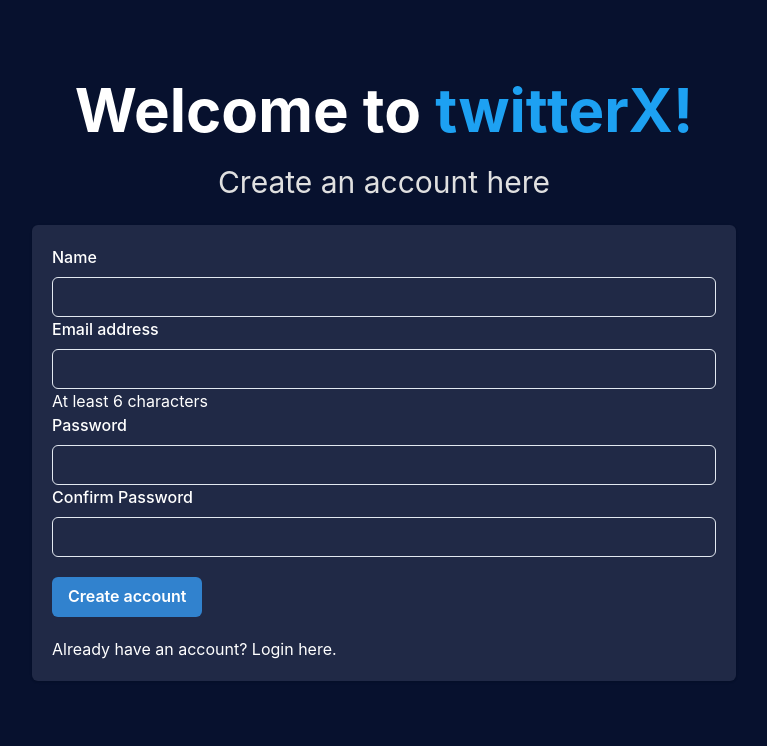
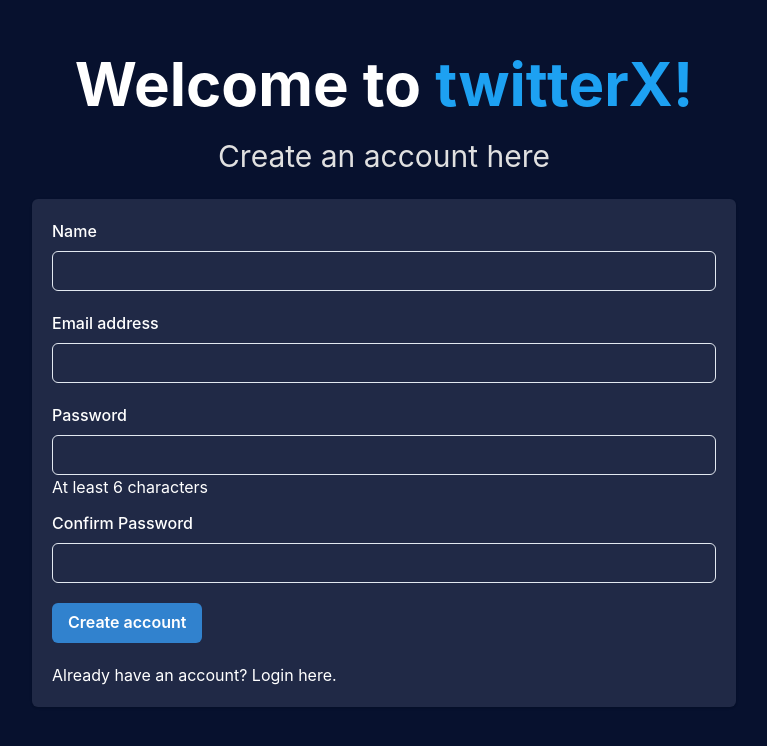
Before and after one commit to blahfrk/-6--Twitter-Clone, a React (Vite) app in the folder twitterX/: page /register in a window 1280 px wide. Shown: the part 180-926 px from the top of the page, without its empty margins (256-1023 px from the left). Built offline with nearby package versions, Linux system fonts and the light colour scheme; no server answers.

Commit message:
minor changes

```diff
--- a/twitterX/src/pages/auth/Login.jsx
+++ b/twitterX/src/pages/auth/Login.jsx
@@ -86,7 +86,7 @@
         <Card bg="rgb(32, 41, 70)" color="white" w="100%">
           <CardBody>
             <FormControl>
-              <h1>{email}</h1>
+              {/* <h1>{email}</h1> */}
               <FormLabel>Email address</FormLabel>
               <Input
                 type="email"
@@ -98,8 +98,8 @@
             </FormControl>
 
             <FormControl>
-              <h1>{password}</h1>
-              <FormLabel>Password</FormLabel>
+              {/* <h1>{password}</h1> */}
+              <FormLabel mt={5}>Password</FormLabel>
               <Input
                 type="password"
                 onChange={(e) => {
--- a/twitterX/src/pages/auth/Register.jsx
+++ b/twitterX/src/pages/auth/Register.jsx
@@ -100,7 +100,7 @@
         <Card bg="rgb(32, 41, 70)" color="white" w="100%">
           <CardBody>
             <FormControl>
-              <h1>{name}</h1>
+              {/* <h1>{name}</h1> */}
               <FormLabel>Name</FormLabel>
               <Input
                 type="text"
@@ -112,8 +112,8 @@
             </FormControl>
 
             <FormControl>
-              <h1>{email}</h1>
-              <FormLabel>Email address</FormLabel>
+              {/* <h1>{email}</h1> */}
+              <FormLabel mt={5}>Email address</FormLabel>
               <Input
                 type="email"
                 onChange={(e) => {
@@ -124,8 +124,8 @@
             </FormControl>
 
             <FormControl>
-              <h1>At least 6 characters</h1> <h1>{password}</h1>
-              <FormLabel>Password</FormLabel>
+              {/* <h1>{password}</h1> */}
+              <FormLabel mt={5}>Password</FormLabel>
               <Input
                 type="password"
                 onChange={(e) => {
@@ -134,9 +134,9 @@
                 value={password}
               />
             </FormControl>
-
-            <FormControl>
-              <h1>{confirmPassword}</h1>
+            <h1>At least 6 characters</h1>
+            <FormControl mt={3}>
+              {/* <h1>{confirmPassword}</h1> */}
               <FormLabel>Confirm Password</FormLabel>
               <Input
                 type="password"
```
